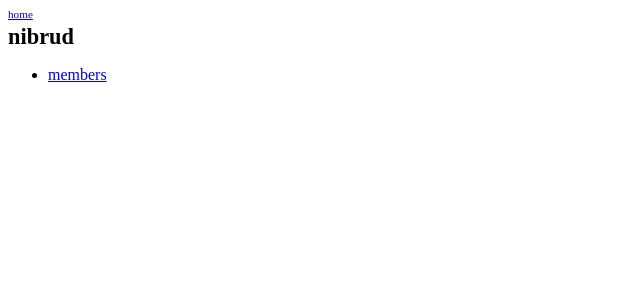
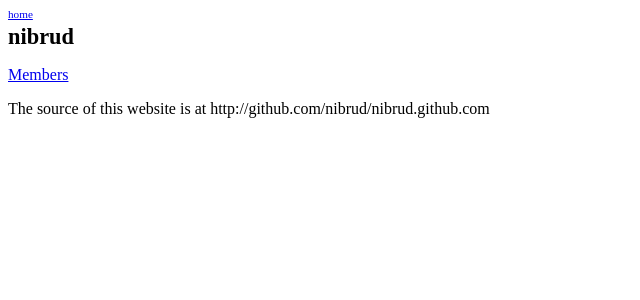
Before and after one commit to nibrud/nibrud.github.com, a Jekyll site: the page built from index.md, in a window 1280 px wide. Shown: the top 300 px of the page, without its empty margins (0-640 px from the left). Built offline with Jekyll 4.4.1, drawn with Linux system fonts in a browser that asks for light colours; Markdown is read by kramdown in place of the engine named in the settings.

Commit message:
link to source

```diff
--- a/index.md
+++ b/index.md
@@ -2,4 +2,6 @@
 layout: default
 title: nibrud
 ---
-* [members](members)
+[Members](members)
+
+The source of this website is at http://github.com/nibrud/nibrud.github.com
```
